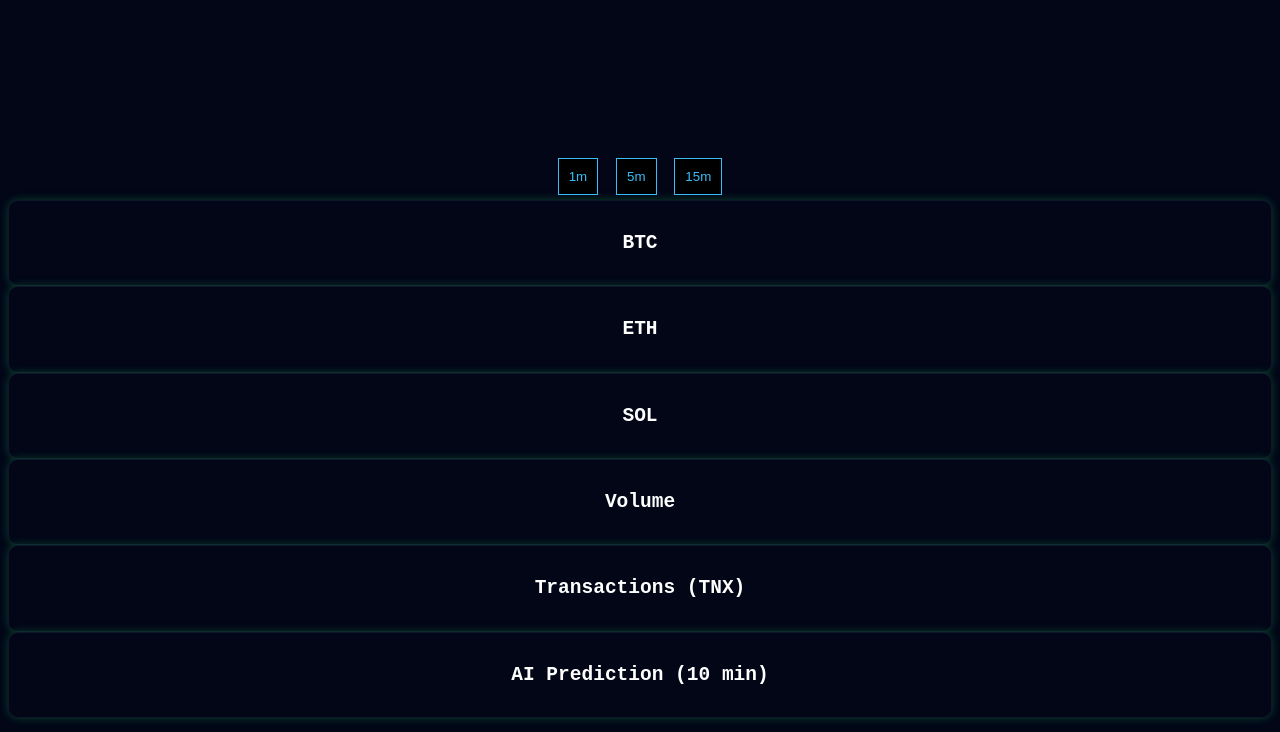
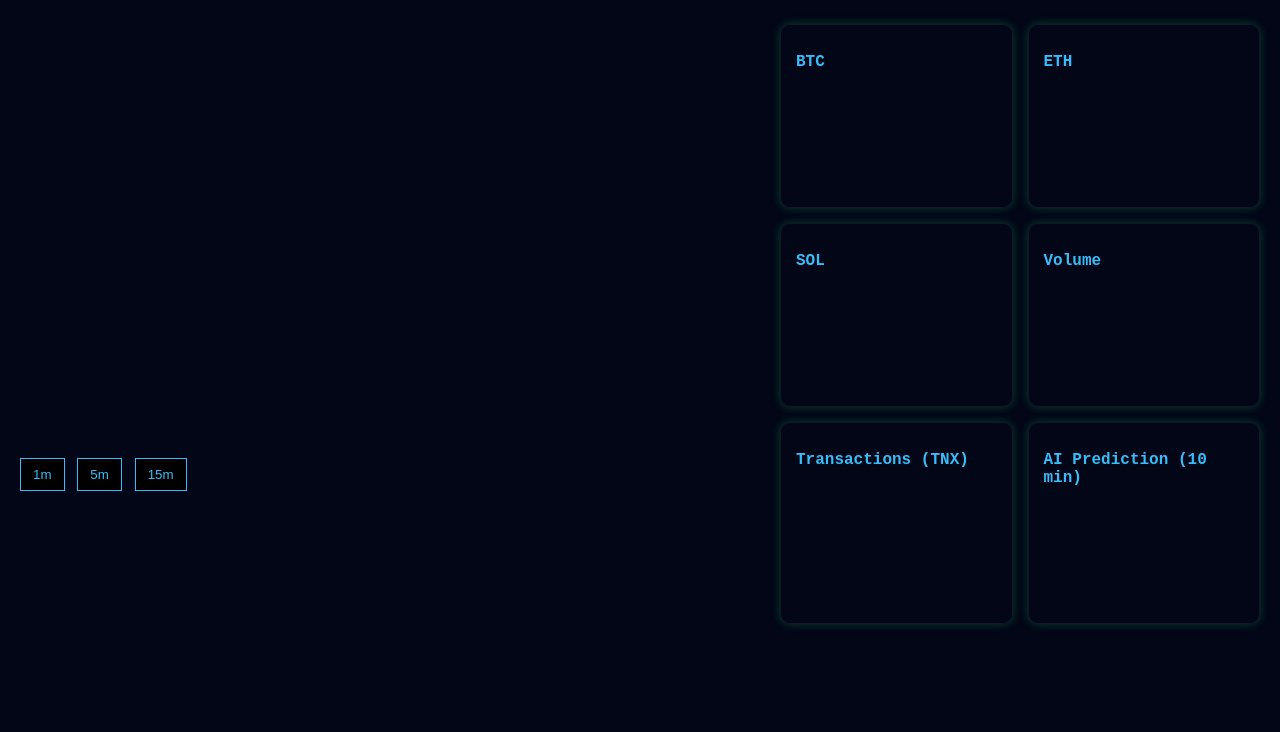
Before and after one commit to meghh07/insight-engine, a plain HTML site: page index.html in a window 1280 px wide. Shown: the part 68-800 px from the top of the page. Drawn offline with nearby package versions, Linux system fonts and the light colour scheme; no server answers.

Commit message:
Update style.css

```diff
--- a/style.css
+++ b/style.css
@@ -2,21 +2,43 @@ body {
   background: #020617;
   color: white;
   font-family: monospace;
-  text-align: center;
+  margin: 0;
 }
 
 h1 {
+  text-align: center;
   color: #22c55e;
   text-shadow: 0 0 10px #22c55e;
-}
-
-.coins, .metrics {
-  display: flex;
-  justify-content: center;
-  gap: 20px;
   margin: 20px;
 }
 
+/* MAIN LAYOUT */
+.main {
+  display: flex;
+  height: 80vh;
+}
+
+/* LEFT SIDE (CHART) */
+.left {
+  width: 60%;
+  padding: 20px;
+}
+
+canvas {
+  width: 100% !important;
+  height: 70% !important;
+}
+
+/* RIGHT SIDE */
+.right {
+  width: 40%;
+  display: grid;
+  grid-template-columns: 1fr 1fr;
+  gap: 15px;
+  padding: 20px;
+}
+
+/* CARDS */
 .card {
   background: #020617;
   border: 1px solid #0f172a;
@@ -25,12 +47,29 @@ h1 {
   box-shadow: 0 0 10px rgba(34,197,94,0.3);
 }
 
+.card h2 {
+  font-size: 16px;
+  color: #38bdf8;
+  margin-bottom: 5px;
+}
+
+.card p {
+  font-size: 18px;
+  font-weight: bold;
+  color: #22c55e;
+}
+
+/* BUTTONS */
+.buttons {
+  margin-top: 10px;
+}
+
 button {
   background: black;
   color: #38bdf8;
   border: 1px solid #38bdf8;
-  padding: 10px;
-  margin: 5px;
+  padding: 8px 12px;
+  margin-right: 5px;
   cursor: pointer;
 }
 
```
